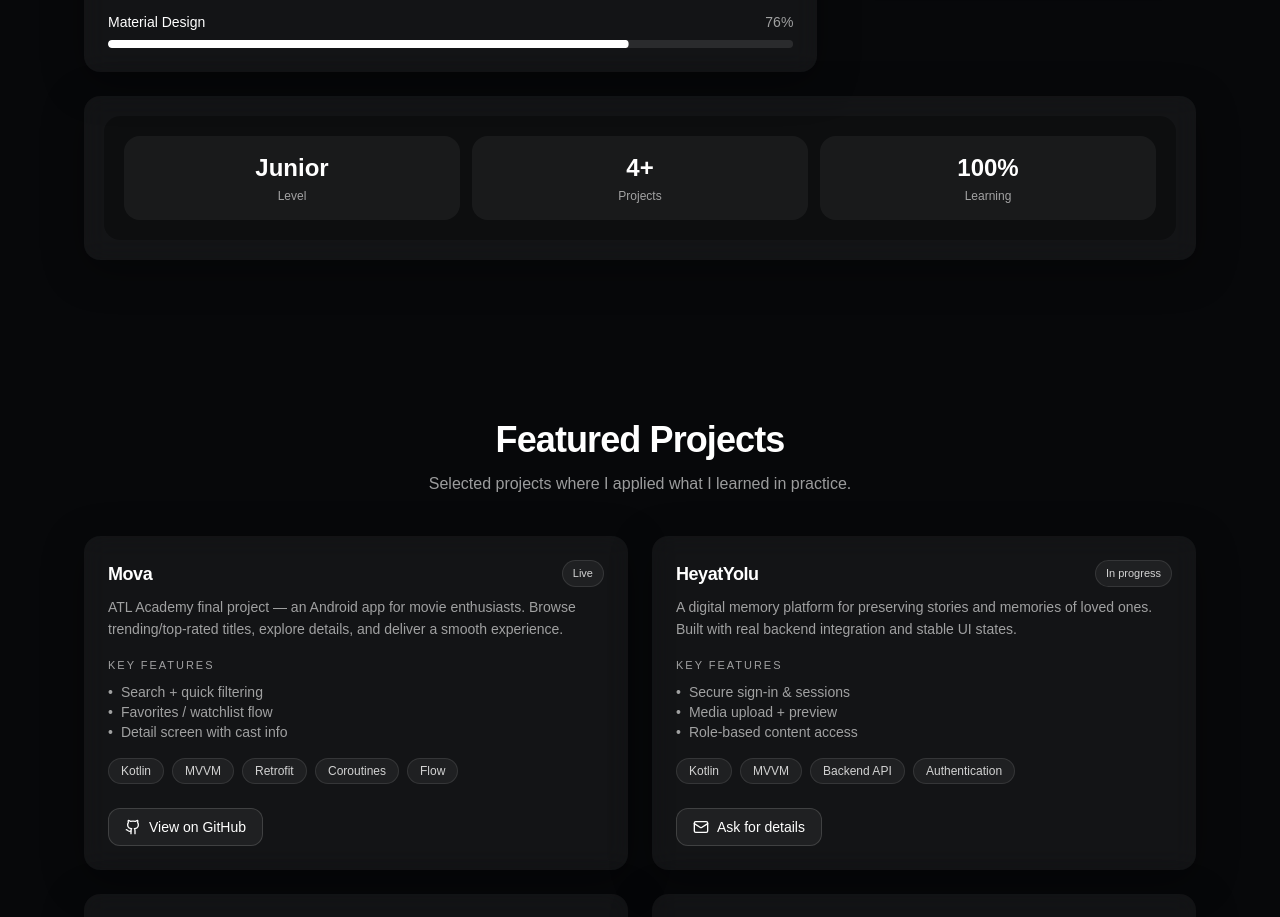
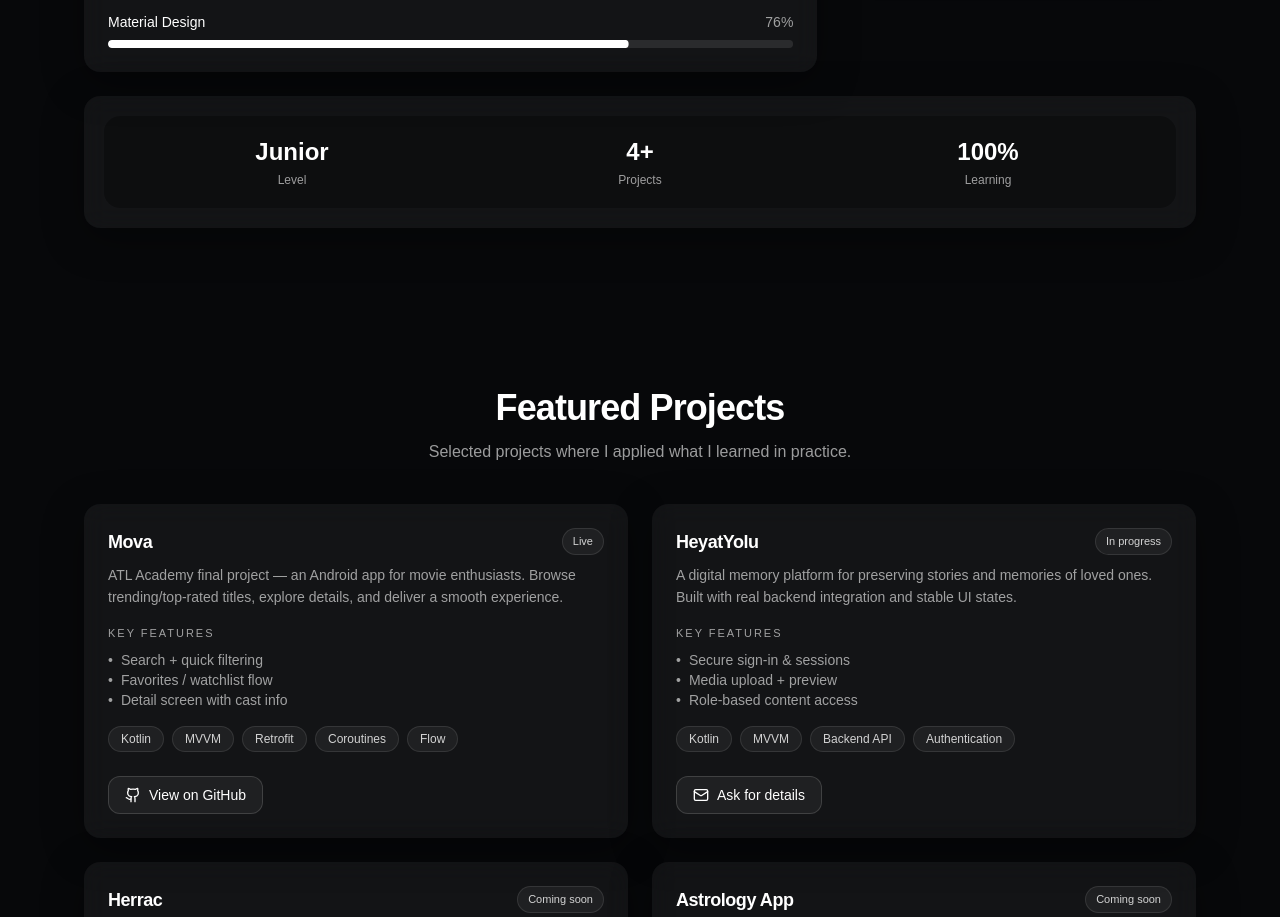
Before and after one commit to Baxtiyar09/baxtiyar-portfolio, a Next.js app: page / in a window 1280 px wide. Shown: the part 1980-2897 px from the top of the page. Built offline with nearby package versions, Linux system fonts and the light colour scheme.

Commit message:
app change

```diff
--- a/app/page.tsx
+++ b/app/page.tsx
@@ -977,10 +977,15 @@ export default function Portfolio() {
               </motion.div>
             </div>
 
-            {/* ✅ Stats: wrapper hover YOX, border YOX, yalnız item hover */}
+            {/* ✅ Stats card: dizayn əvvəlki kimi, hover yalnız text/item-ə */}
             <motion.div variants={reveal} className="mt-6">
-              <Card tone={dark ? "dark" : "light"} className="p-5" reduceMotion={!!reduceMotion} hoverLift={false}>
-                <div className={"rounded-2xl p-5 text-center " + (dark ? "bg-black/30" : "bg-white")}>
+              <Card className="p-5" reduceMotion={!!reduceMotion} hoverLift={false} tone={dark ? "dark" : "light"}>
+                <div
+                  className={
+                    "rounded-2xl p-5 text-center " +
+                    (dark ? "bg-black/30" : "bg-white")
+                  }
+                >
                   <div className="grid grid-cols-3 gap-3">
                     {[
                       { type: "junior" as const, label: t.skills.stat1 },
@@ -989,16 +994,16 @@ export default function Portfolio() {
                     ].map((s, idx) => (
                       <motion.div
                         key={s.type}
+                        className="cursor-default"
                         whileHover={
                           reduceMotion
                             ? undefined
                             : {
-                              scale: 1.05,
-                              boxShadow: dark ? "0 14px 44px rgba(255,255,255,0.10)" : "0 14px 44px rgba(0,0,0,0.12)",
+                              scale: 1.06,
+                              filter: "drop-shadow(0 14px 28px rgba(255,255,255,0.10))",
                             }
                         }
                         transition={{ duration: 0.35, ease: [0.16, 1, 0.3, 1] }}
-                        className={"rounded-2xl p-4 " + (dark ? "bg-white/5" : "bg-black/[0.04]")}
                       >
                         <div className="text-2xl font-semibold">
                           {s.type === "junior" ? (
```
